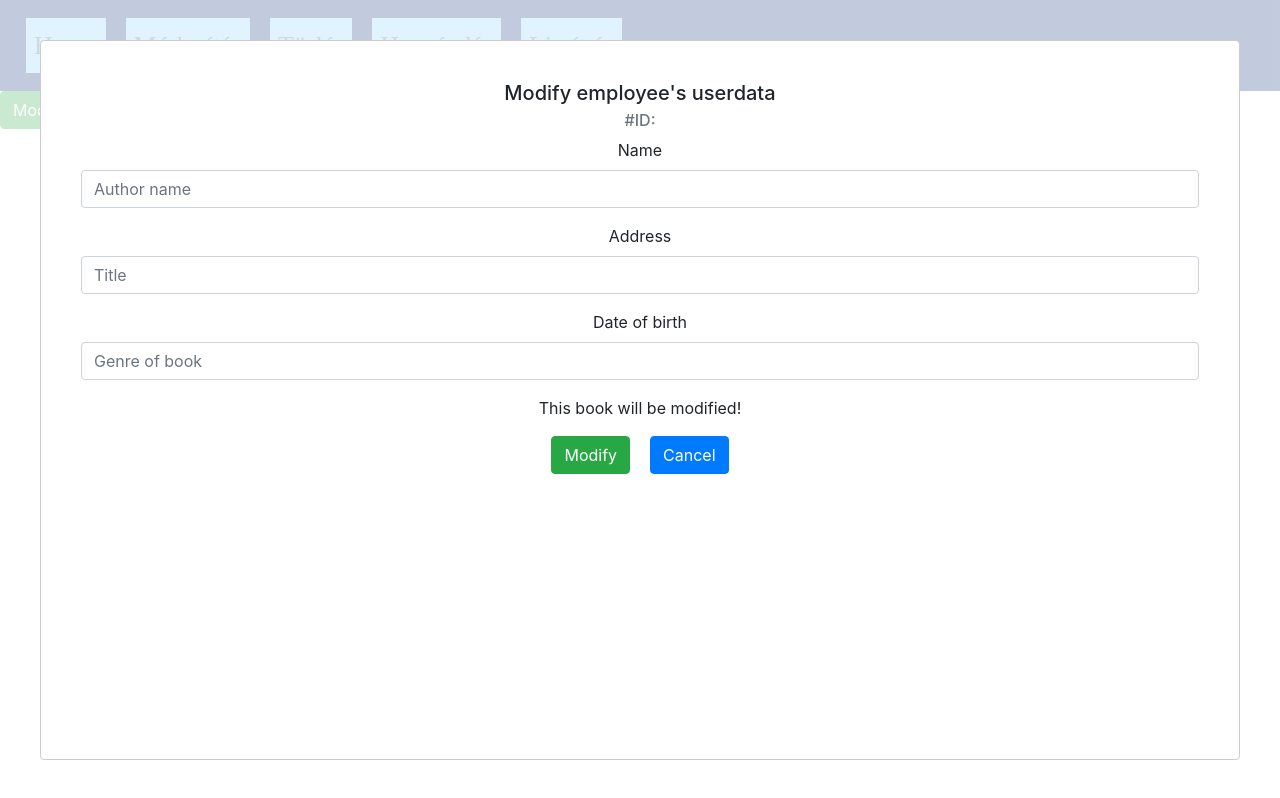
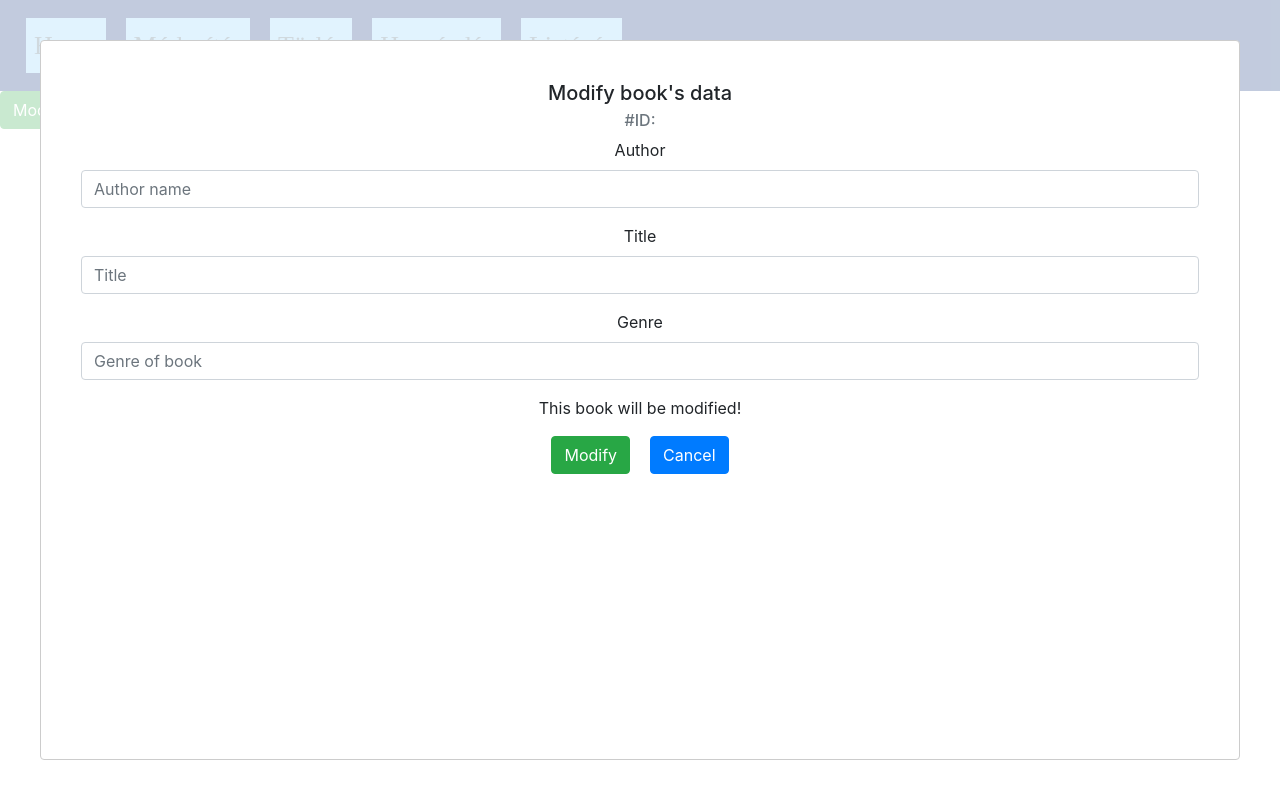
Before and after one commit to AdamKuborcik/afp_404, a React (Create React App) app in the folder frontend/: page /update in a window 1280 px wide. Both pictures are taken after a click on the button "Modify Book". Built offline with nearby package versions, Linux system fonts and the light colour scheme; what flux would draw is missing.

Commit message:
címkék szövegének javítása #50

```diff
--- a/frontend/src/components/views/ModifyBookPage.js
+++ b/frontend/src/components/views/ModifyBookPage.js
@@ -41,10 +41,10 @@ class ModifyBookPage extends React.Component {
                 <ReactModal
                     isOpen={this.state.showModal}
                     ariaHideApp={false}
-                    contentLabel="Add employee"
+                    contentLabel="Add book"
                 >
                     <div className="card-body text-center">
-                        <h5 className="card-title">Modify employee's userdata</h5>
+                        <h5 className="card-title">Modify book's data</h5>
                         <h6 className="card-subtitle mb-2 text-muted">#ID:{this.state.modifyID}</h6>
                         <Formik
                             initialValues={{
@@ -81,7 +81,7 @@ class ModifyBookPage extends React.Component {
                                 return (
                                     <form onSubmit={handleSubmit}>
                                         <div className="form-group">
-                                            <label htmlFor="name">Name</label>
+                                            <label htmlFor="author">Author</label>
                                             <input
                                                 name="author"
                                                 type="text"
@@ -96,7 +96,7 @@ class ModifyBookPage extends React.Component {
                                             )}
                                         </div>
                                         <div className={"form-group"}>
-                                            <label htmlFor="address">Address</label>
+                                            <label htmlFor="title">Title</label>
                                             <input
                                                 name="title"
                                                 type="text"
@@ -111,7 +111,7 @@ class ModifyBookPage extends React.Component {
                                             )}
                                         </div>
                                         <div className={"form-group"}>
-                                            <label htmlFor="dateOfBirth">Date of birth</label>
+                                            <label htmlFor="genre">Genre</label>
                                             <input
                                                 name="genre"
                                                 type="text"
```
